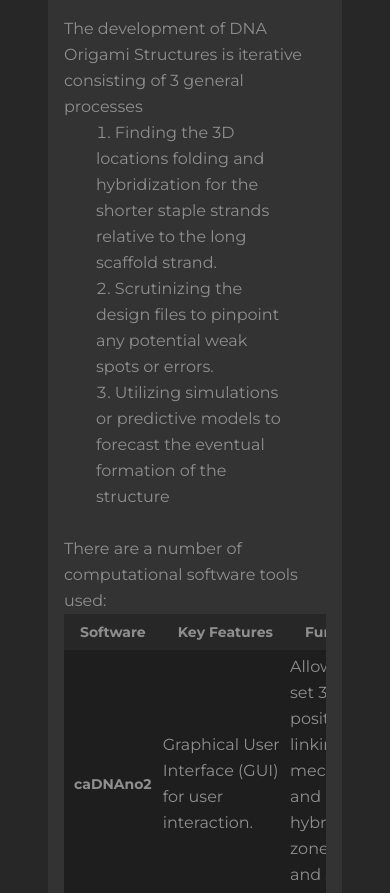
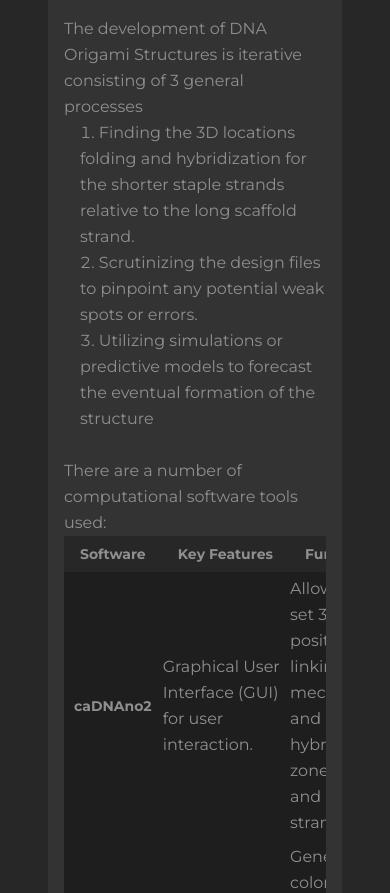
Before and after one commit to biomod2023/biomod2023, a Vue app: page /computational-simulation/structure-design in a window 390 px wide. Shown: the part 4272-5165 px from the top of the page. Built offline with nearby package versions, Linux system fonts and the light colour scheme; what oh-vue-icons, vue-window-size would draw is missing.

Commit message:
Make ol/ul wider on mobile for responsiveness

```diff
--- a/src/views/computational-simulation/StructureDesignView.vue
+++ b/src/views/computational-simulation/StructureDesignView.vue
@@ -146,7 +146,7 @@ const tableData = {
         <template #body>
           <p>
             The development of DNA Origami Structures is iterative consisting of 3 general processes
-          <ol class="list-decimal list-inside px-8">
+          <ol class="list-decimal list-inside pl-4 lg:px-8">
             <li>Finding the 3D locations folding and hybridization for the shorter staple strands relative to the long
               scaffold strand.</li>
             <li>Scrutinizing the design files to pinpoint any potential weak spots or errors.</li>
@@ -160,7 +160,7 @@ const tableData = {
           <h3 :class="sectionStyle"> Specific N-gonal Bipyramid Design Workflow </h3>
           <p>
             The design process for the N-gonal Bipyramidal consists of the following steps:
-          <ol class="list-decimal list-inside px-8">
+          <ol class="list-decimal list-inside lg:px-8">
             <li class="py-2">
               <b>Creating a 2D Blueprint from Our 3D Design (Net-Like Structure):</b> Throughout the development process,
               we envisioned putting our 3D model into a 2D surface. It's similar to visualizing the edges of the 3D
```
